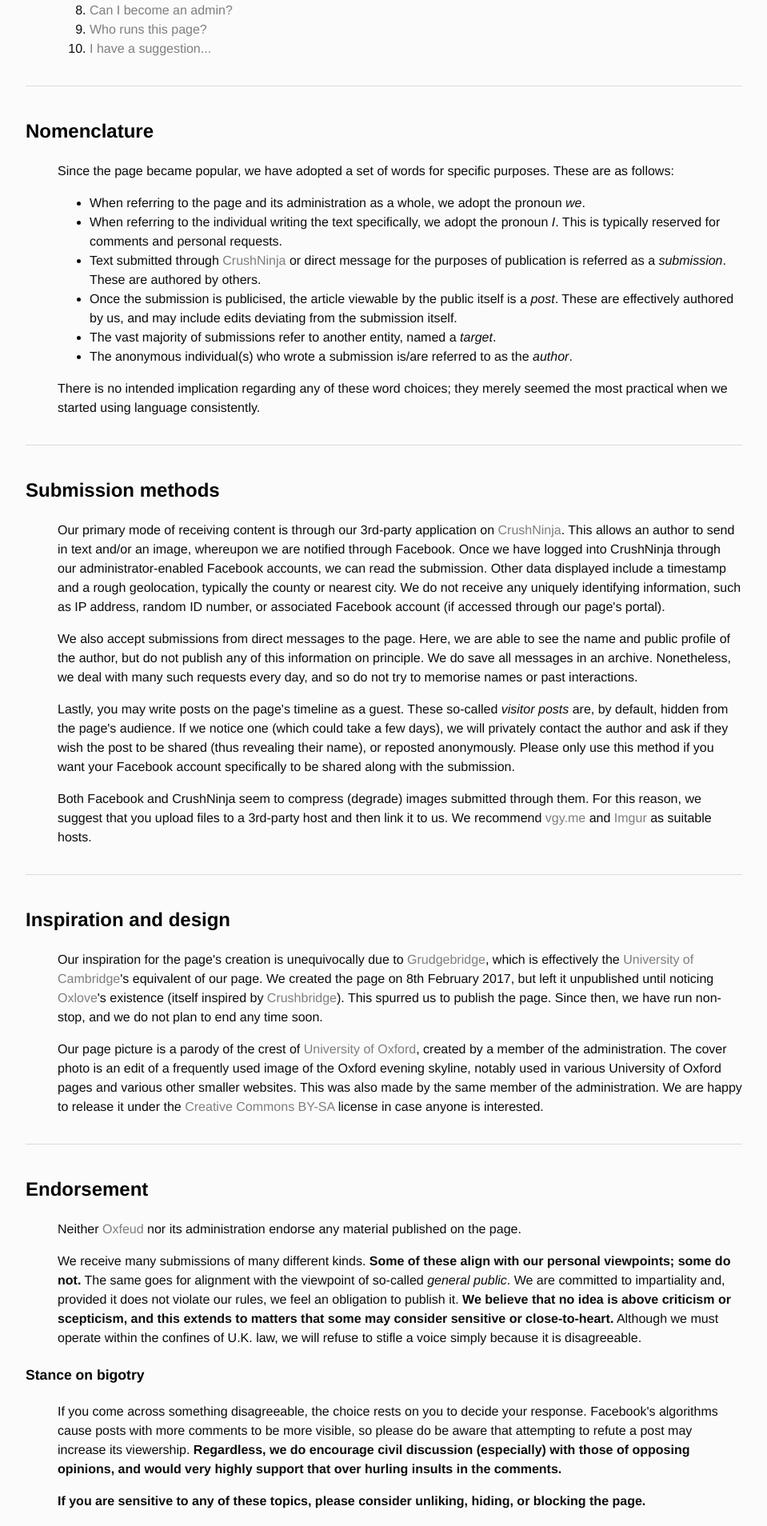
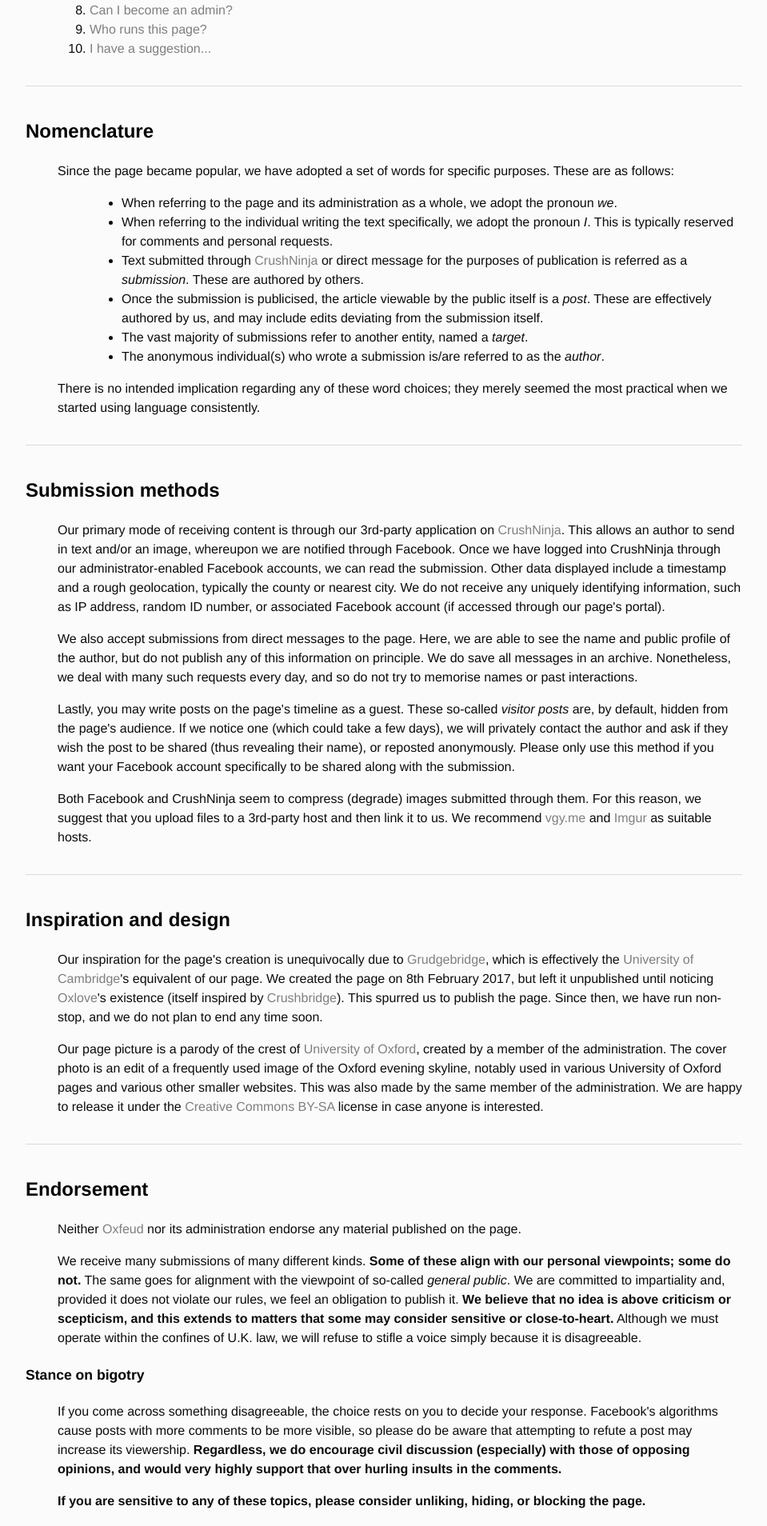
Before and after one commit to Oxfeud/oxfeud.github.io, a Jekyll site: the page built from index.html, in a window 1280 px wide. Shown: the part 844-2752 px from the top of the page at 80% size, without its empty margins (160-1119 px from the left). Built offline with Jekyll 4.4.1, drawn with Linux system fonts in a browser that asks for light colours.

Commit message:
Update main.css

```diff
--- a/css/main.css
+++ b/css/main.css
@@ -34,10 +34,10 @@
     margin-left: 40px;
 }
 ol {
-    margin-left: 40px;
+    margin-left: 80px;
 }
 ul {
-    margin-left: 40px;
+    margin-left: 80px;
 }
 li {
     font-size: 1em;
```
